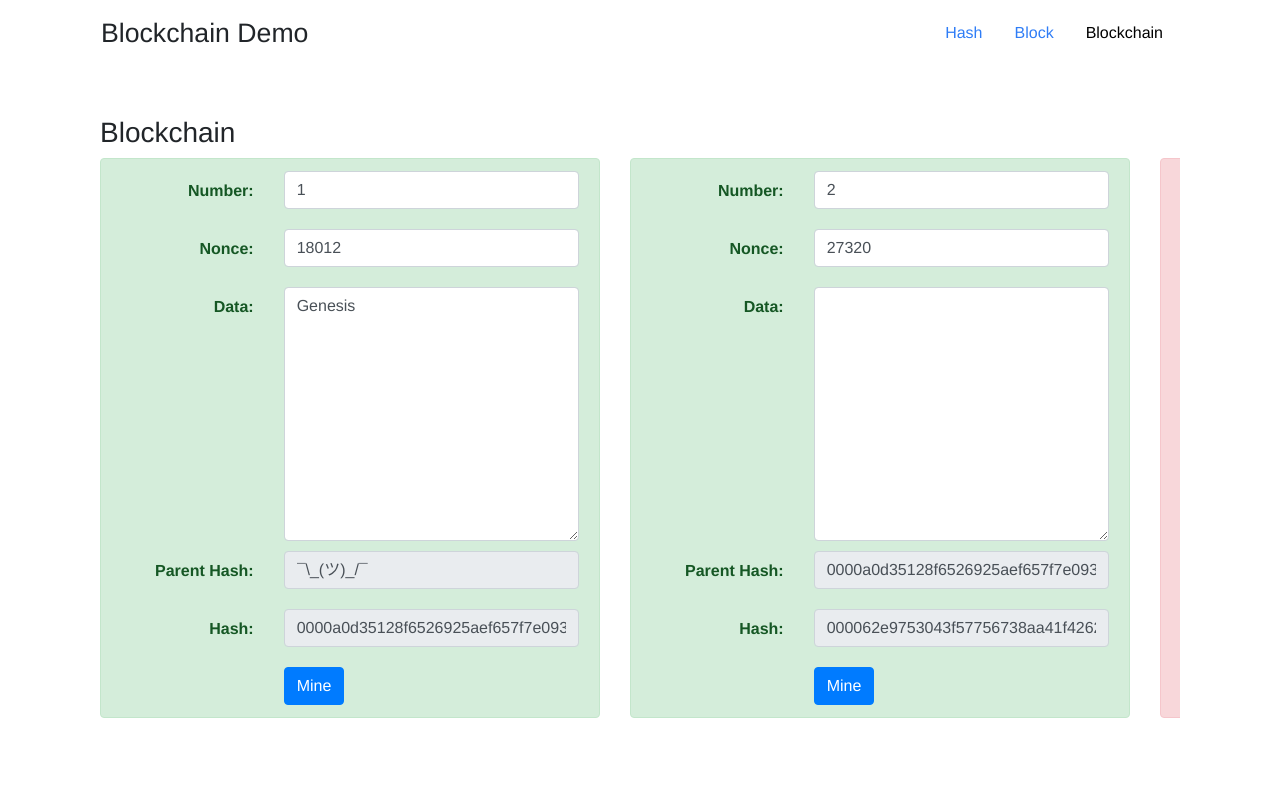
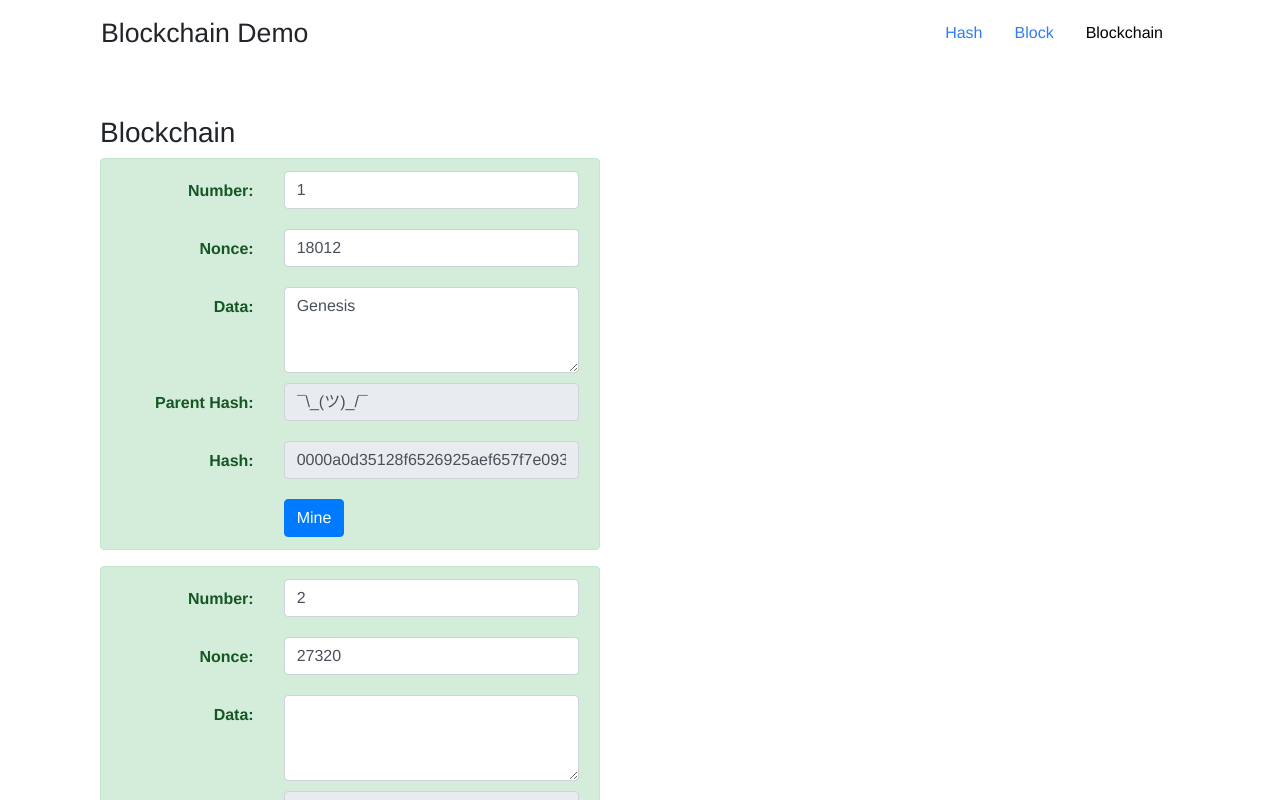
Before and after one commit to pachun/how-to-blockchain, a React (Create React App) app: page / in a window 1280 px wide. Shown: the top 800 px of the page. Built offline with nearby package versions, Linux system fonts and the light colour scheme.

Commit message:
WIP I like the vertical stack style better than the horizontal one.

```diff
--- a/src/BlockchainExample/Block.js
+++ b/src/BlockchainExample/Block.js
@@ -23,7 +23,7 @@ const style = {
 const update = updateFunction => event => updateFunction(event.target.value)
 
 const Block = ({ block, updateNumber, updateNonce, updateData, mine, mining, hash, parentHash, backgroundColor }) =>
-  <Alert style={{width:'500px',marginRight:'30px'}} color={ backgroundColor(block) }>
+  <Alert style={{maxWidth:'500px'}} color={ backgroundColor(block) }>
     <Row>
       <Col xs='4' style={ style.label }>
         <Label>Number: </Label>
@@ -48,7 +48,7 @@ const Block = ({ block, updateNumber, updateNonce, updateData, mine, mining, has
       </Col>
       <Col xs='8'>
         <Input
-          type='textarea' rows='10'
+          type='textarea' rows='3'
           onChange={ update(updateData) } value={ block.data }/>
       </Col>
     </Row>
--- a/src/BlockchainExample/index.js
+++ b/src/BlockchainExample/index.js
@@ -70,8 +70,8 @@ class BlockchainExample extends React.Component {
     return (
       <Container>
         <h3>Blockchain</h3>
-        <div class="container-fluid" style={{display:'flex',overflow:'auto'}}>
-          <div class="row flex-row flex-nowrap">
+        <div>
+          <div>
             { this.state.blocks.map( (block, index) =>
               <Block
                 block={block}
```
